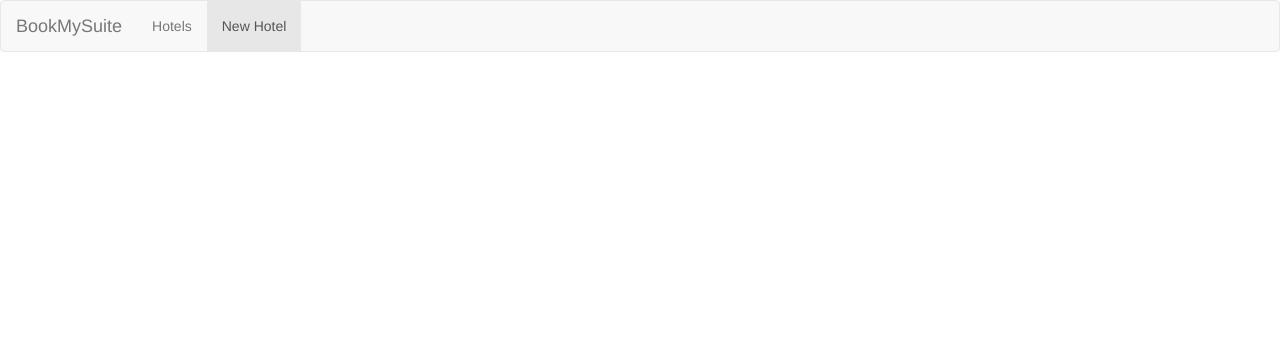
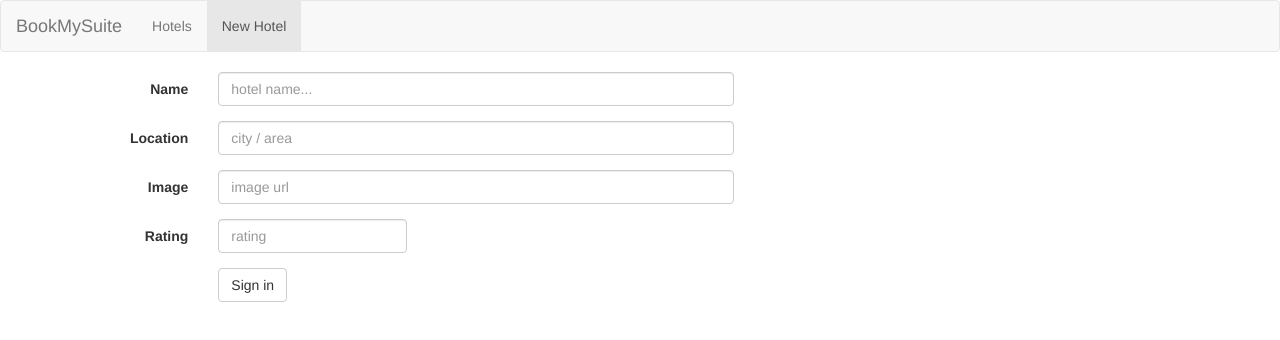
Before and after one commit to abhinavgujjar/iv-friday, a website: page BookMySuite/app/newHotel.html in a window 1280 px wide. Drawn offline with Linux system fonts and the light colour scheme.

Commit message:
new hotel form

```diff
--- a/BookMySuite/app/newHotel.html
+++ b/BookMySuite/app/newHotel.html
@@ -19,7 +19,39 @@
       </div><!-- /.navbar-collapse -->
     </div><!-- /.container-fluid -->
   </nav>
-
+  <div >
+   <form class="form-horizontal" role="form">
+    <div class="form-group">
+    <label for="Name" class="col-sm-2 control-label">Name</label>
+      <div class="col-sm-5">
+        <input type="text" class="form-control" id="name" placeholder="hotel name...">
+      </div>
+    </div>
+    <div class="form-group">
+      <label for="location" class="col-sm-2 control-label">Location</label>
+      <div class="col-sm-5">
+        <input type="text" class="form-control" id="location" placeholder="city / area">
+      </div>
+    </div>
+    <div class="form-group">
+      <label for="image" class="col-sm-2 control-label">Image</label>
+      <div class="col-sm-5">
+        <input type="text" class="form-control" id="image" placeholder="image url">
+      </div>
+    </div>
+    <div class="form-group">
+      <label for="rating" class="col-sm-2 control-label">Rating</label>
+      <div class="col-sm-2">
+        <input type="number" class="form-control" id="rating" placeholder="rating">
+      </div>
+    </div>
+    <div class="form-group">
+      <div class="col-sm-offset-2 col-sm-10">
+        <button type="submit" class="btn btn-default">Sign in</button>
+      </div>
+    </div>
+  </form>
+</div>
 </div>
 
 </div>
```
